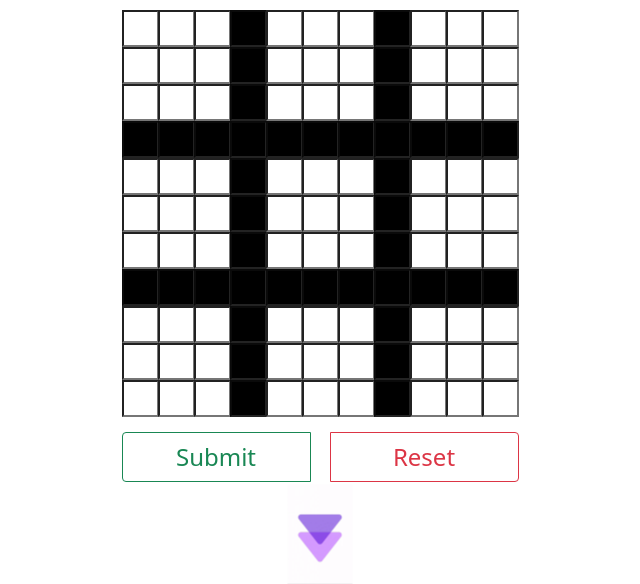
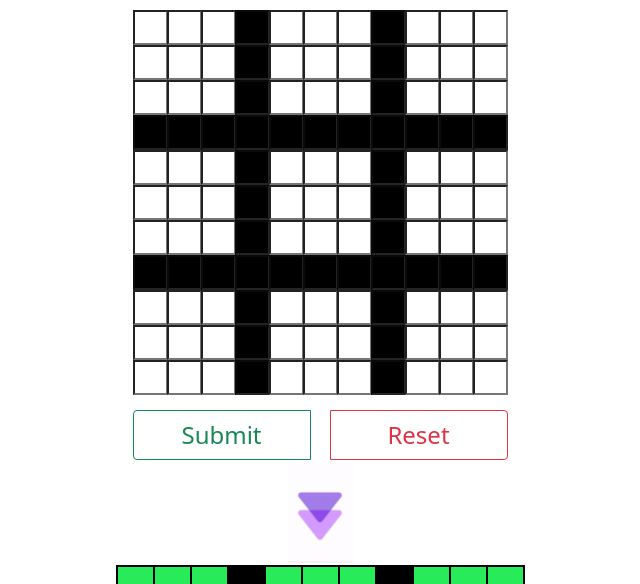
Before and after one commit to sthitapragyan001/sudoku_solver_web, a Flask app: page / in a window 1280 px wide. Shown: the part 56-640 px from the top of the page, without its empty margins (320-960 px from the left). Run offline with Flask 3, Linux system fonts and the light colour scheme.

Commit message:
Update homepage.html

```diff
--- a/templates/homepage.html
+++ b/templates/homepage.html
@@ -49,10 +49,10 @@
     }
 
     #sudokuform input {
-      width: 37px;
-      height: 37px;
+      width: 35px;
+      height: 35px;
       text-align: center;
-      font-size: x-large;
+      font-size: large;
       font-weight: bold;
     }
 
```
